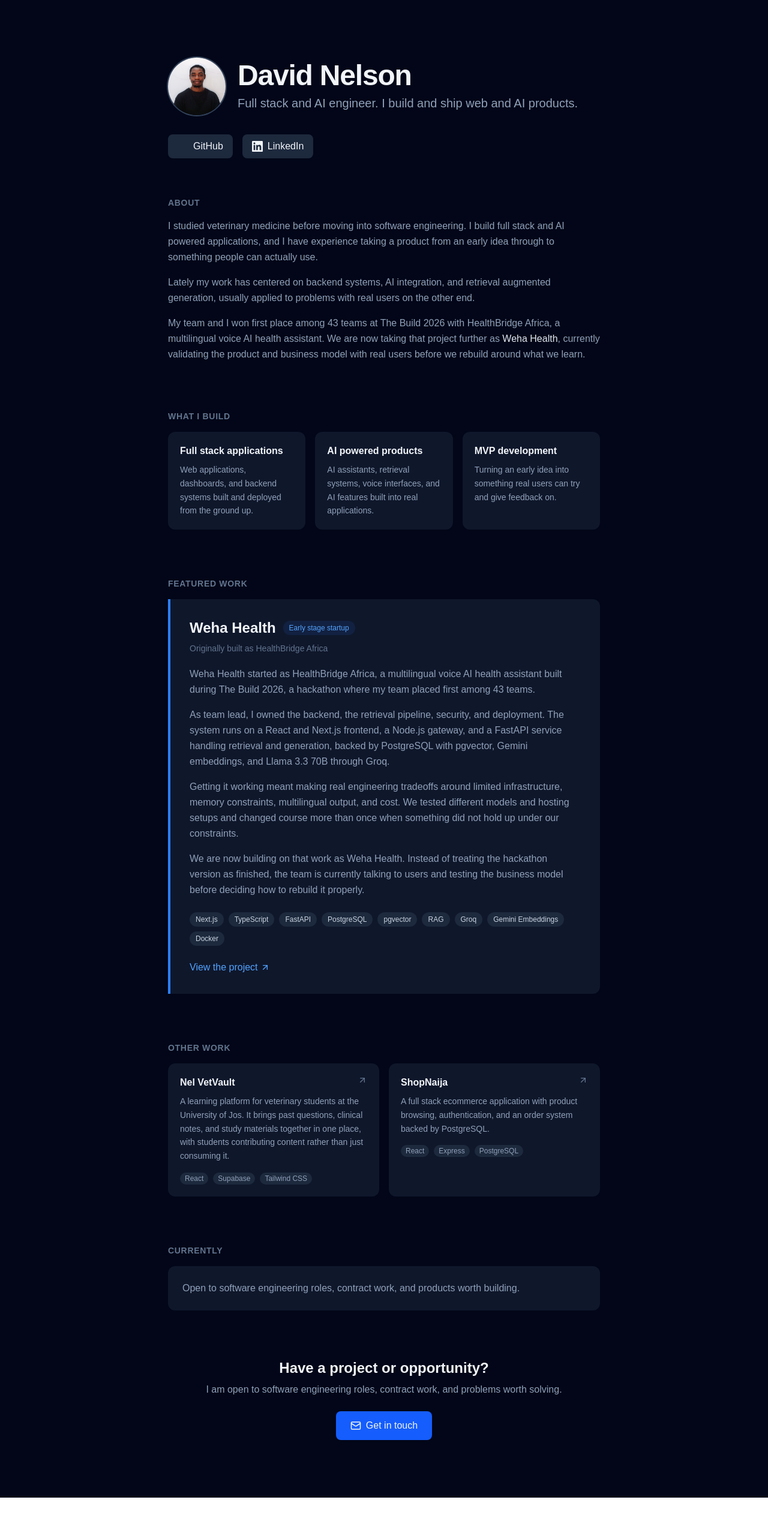
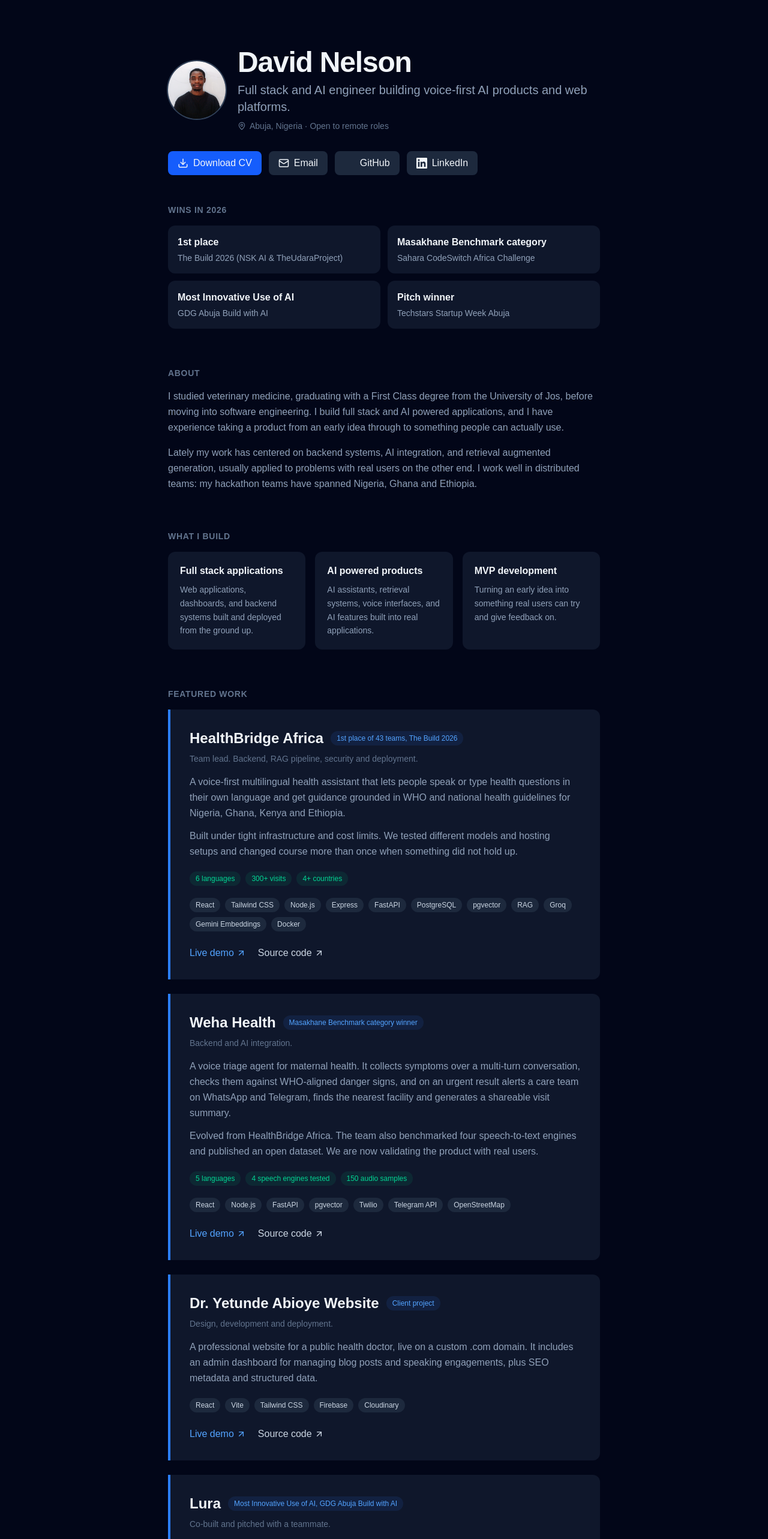
Before and after one commit to Dav-Nelson/davidnelson-portfolio, a Next.js app: page / in a window 1280 px wide. Shown: the top 2566 px of the page at 60% size. Before the commit the page ends 2497 px from the top, so only its background shows below. Built offline with nearby package versions, Linux system fonts and the light colour scheme; some icons are missing.

Commit message:
Update page.tsx

```diff
--- a/src/app/page.tsx
+++ b/src/app/page.tsx
@@ -1,4 +1,4 @@
-import { Mail, ArrowUpRight } from "lucide-react";
+import { Mail, ArrowUpRight, Download, MapPin } from "lucide-react";
 import { SiGithub } from "@icons-pack/react-simple-icons";
 
 function LinkedinIcon({ size = 18 }: { size?: number }) {
@@ -8,6 +8,95 @@ function LinkedinIcon({ size = 18 }: { size?: number }) {
     </svg>
   );
 }
+
+type Project = {
+  title: string;
+  badge: string;
+  role: string;
+  description: string[];
+  stats?: string[];
+  tags?: string[];
+  live?: string;
+  github?: string;
+};
+
+const wins = [
+  { title: "1st place", event: "The Build 2026 (NSK AI & TheUdaraProject)" },
+  {
+    title: "Masakhane Benchmark category",
+    event: "Sahara CodeSwitch Africa Challenge",
+  },
+  { title: "Most Innovative Use of AI", event: "GDG Abuja Build with AI" },
+  { title: "Pitch winner", event: "Techstars Startup Week Abuja" },
+];
+
+const featuredProjects: Project[] = [
+  {
+    title: "HealthBridge Africa",
+    badge: "1st place of 43 teams, The Build 2026",
+    role: "Team lead. Backend, RAG pipeline, security and deployment.",
+    description: [
+      "A voice-first multilingual health assistant that lets people speak or type health questions in their own language and get guidance grounded in WHO and national health guidelines for Nigeria, Ghana, Kenya and Ethiopia.",
+      "Built under tight infrastructure and cost limits. We tested different models and hosting setups and changed course more than once when something did not hold up.",
+    ],
+    stats: ["6 languages", "300+ visits", "4+ countries"],
+    tags: [
+      "React",
+      "Tailwind CSS",
+      "Node.js",
+      "Express",
+      "FastAPI",
+      "PostgreSQL",
+      "pgvector",
+      "RAG",
+      "Groq",
+      "Gemini Embeddings",
+      "Docker",
+    ],
+    live: "https://healthbridge-africa.vercel.app",
+    github: "https://github.com/Dav-Nelson/healthbridge-africa",
+  },
+  {
+    title: "Weha Health",
+    badge: "Masakhane Benchmark category winner",
+    role: "Backend and AI integration.",
+    description: [
+      "A voice triage agent for maternal health. It collects symptoms over a multi-turn conversation, checks them against WHO-aligned danger signs, and on an urgent result alerts a care team on WhatsApp and Telegram, finds the nearest facility and generates a shareable visit summary.",
+      "Evolved from HealthBridge Africa. The team also benchmarked four speech-to-text engines and published an open dataset. We are now validating the product with real users.",
+    ],
+    stats: ["5 languages", "4 speech engines tested", "150 audio samples"],
+    tags: [
+      "React",
+      "Node.js",
+      "FastAPI",
+      "pgvector",
+      "Twilio",
+      "Telegram API",
+      "OpenStreetMap",
+    ],
+    live: "https://weha-health-voice.vercel.app",
+    github: "https://github.com/Dav-Nelson/weha-health-voice",
+  },
+  {
+    title: "Dr. Yetunde Abioye Website",
+    badge: "Client project",
+    role: "Design, development and deployment.",
+    description: [
+      "A professional website for a public health doctor, live on a custom .com domain. It includes an admin dashboard for managing blog posts and speaking engagements, plus SEO metadata and structured data.",
+    ],
+    tags: ["React", "Vite", "Tailwind CSS", "Firebase", "Cloudinary"],
+    live: "https://yetundeabioye.com",
+    github: "https://github.com/Dav-Nelson/dr-yetunde-website",
+  },
+  {
+    title: "Lura",
+    badge: "Most Innovative Use of AI, GDG Abuja Build with AI",
+    role: "Co-built and pitched with a teammate.",
+    description: [
+      "A daily intelligence platform for Nigerian dropshippers. It monitors FX rates, competitor prices and supplier stock, then surfaces trending product opportunities with naira margin estimates in one morning digest.",
+    ],
+  },
+];
 
 const otherProjects = [
   {
@@ -26,23 +115,115 @@ const otherProjects = [
   },
 ];
 
-const healthbridgeTech = [
-  "Next.js",
-  "TypeScript",
-  "FastAPI",
-  "PostgreSQL",
-  "pgvector",
-  "RAG",
-  "Groq",
-  "Gemini Embeddings",
-  "Docker",
+const skills = [
+  {
+    group: "Frontend",
+    items: ["JavaScript", "TypeScript", "React", "Next.js", "Tailwind CSS"],
+  },
+  {
+    group: "Backend",
+    items: ["Node.js", "Express", "Python", "FastAPI", "REST APIs"],
+  },
+  {
+    group: "Data and AI",
+    items: ["PostgreSQL", "pgvector", "RAG", "LLM APIs", "Speech-to-text"],
+  },
+  {
+    group: "Tools",
+    items: ["Git", "GitHub Actions", "Docker", "Vercel", "Railway", "Firebase"],
+  },
 ];
+
+const EMAIL = "med.nelsonavid@gmail.com";
+const CV_PATH = "/David-Nelson-CV.pdf";
+
+function SectionTitle({ children }: { children: React.ReactNode }) {
+  return (
+    <h2 className="text-sm font-semibold uppercase tracking-wider text-slate-500 mb-4">
+      {children}
+    </h2>
+  );
+}
+
+function ProjectCard({ project }: { project: Project }) {
+  return (
+    <div className="border-l-4 border-blue-500 bg-slate-900 rounded-r-xl p-6 sm:p-8">
+      <div className="flex flex-wrap items-center gap-3">
+        <h3 className="text-2xl font-bold">{project.title}</h3>
+        <span className="text-xs px-2.5 py-1 rounded-full bg-blue-500/10 text-blue-400">
+          {project.badge}
+        </span>
+      </div>
+
+      <p className="mt-2 text-sm text-slate-500">{project.role}</p>
+
+      <div className="mt-4 space-y-3 text-slate-400 leading-relaxed">
+        {project.description.map((paragraph) => (
+          <p key={paragraph}>{paragraph}</p>
+        ))}
+      </div>
+
+      {project.stats && (
+        <div className="mt-5 flex flex-wrap gap-2">
+          {project.stats.map((stat) => (
+            <span
+              key={stat}
+              className="text-xs px-2.5 py-1 rounded-full bg-emerald-500/10 text-emerald-400"
+            >
+              {stat}
+            </span>
+          ))}
+        </div>
+      )}
+
+      {project.tags && (
+        <div className="mt-5 flex flex-wrap gap-2">
+          {project.tags.map((tag) => (
+            <span
+              key={tag}
+              className="text-xs px-2.5 py-1 rounded-full bg-slate-800 text-slate-300"
+            >
+              {tag}
+            </span>
+          ))}
+        </div>
+      )}
+
+      {(project.live || project.github) && (
+        <div className="mt-6 flex flex-wrap gap-5">
+          {project.live && (
+            <a
+              href={project.live}
+              target="_blank"
+              rel="noopener noreferrer"
+              className="inline-flex items-center gap-1 text-blue-400 hover:text-blue-300 font-medium"
+            >
+              Live demo
+              <ArrowUpRight size={16} />
+            </a>
+          )}
+          {project.github && (
+            <a
+              href={project.github}
+              target="_blank"
+              rel="noopener noreferrer"
+              className="inline-flex items-center gap-1 text-slate-300 hover:text-white font-medium"
+            >
+              Source code
+              <ArrowUpRight size={16} />
+            </a>
+          )}
+        </div>
+      )}
+    </div>
+  );
+}
 
 export default function Home() {
   return (
     <main className="min-h-screen bg-slate-950 text-slate-100">
       {/* HERO */}
-      <section className="max-w-3xl mx-auto px-6 pt-24 pb-16">
+      <section className="max-w-3xl mx-auto px-6 pt-20 pb-12">
         <div className="flex items-center gap-5">
           <img
             src="/headshot.jpg"
@@ -56,12 +237,35 @@ export default function Home() {
             </h1>
 
             <p className="mt-2 text-lg sm:text-xl text-slate-400">
-              Full stack and AI engineer. I build and ship web and AI products.
+              Full stack and AI engineer building voice-first AI products and
+              web platforms.
+            </p>
+
+            <p className="mt-2 flex items-center gap-1.5 text-sm text-slate-500">
+              <MapPin size={14} />
+              Abuja, Nigeria · Open to remote roles
             </p>
           </div>
         </div>
 
-        <div className="mt-8 flex flex-wrap gap-4">
+        <div className="mt-8 flex flex-wrap gap-3">
+          <a
+            href={CV_PATH}
+            download
+            className="flex items-center gap-2 px-4 py-2 rounded-lg bg-blue-600 hover:bg-blue-500 transition-colors font-medium"
+          >
+            <Download size={18} />
+            Download CV
+          </a>
+
+          <a
+            href={`mailto:${EMAIL}`}
+            className="flex items-center gap-2 px-4 py-2 rounded-lg bg-slate-800 hover:bg-slate-700 transition-colors"
+          >
+            <Mail size={18} />
+            Email
+          </a>
+
           <a
             href="https://github.com/Dav-Nelson"
             target="_blank"
@@ -84,15 +288,28 @@ export default function Home() {
         </div>
       </section>
 
+      {/* WINS */}
+      <section className="max-w-3xl mx-auto px-6 pb-16">
+        <SectionTitle>Wins in 2026</SectionTitle>
+
+        <div className="grid sm:grid-cols-2 gap-3">
+          {wins.map((win) => (
+            <div key={win.event} className="bg-slate-900 rounded-xl p-4">
+              <p className="font-semibold text-slate-100">{win.title}</p>
+              <p className="mt-1 text-sm text-slate-400">{win.event}</p>
+            </div>
+          ))}
+        </div>
+      </section>
+
       {/* ABOUT */}
-      <section className="max-w-3xl mx-auto px-6 pb-20">
-        <h2 className="text-sm font-semibold uppercase tracking-wider text-slate-500 mb-4">
-          About
-        </h2>
+      <section className="max-w-3xl mx-auto px-6 pb-16">
+        <SectionTitle>About</SectionTitle>
 
         <div className="space-y-4 text-slate-400 leading-relaxed">
           <p>
-            I studied veterinary medicine before moving into software
+            I studied veterinary medicine, graduating with a First Class
+            degree from the University of Jos, before moving into software
             engineering. I build full stack and AI powered applications, and
             I have experience taking a product from an early idea through to
             something people can actually use.
@@ -101,25 +318,16 @@ export default function Home() {
           <p>
             Lately my work has centered on backend systems, AI integration,
             and retrieval augmented generation, usually applied to problems
-            with real users on the other end.
-          </p>
-
-          <p>
-            My team and I won first place among 43 teams at The Build 2026
-            with HealthBridge Africa, a multilingual voice AI health
-            assistant. We are now taking that project further as{" "}
-            <span className="text-slate-200 font-medium">Weha Health</span>,
-            currently validating the product and business model with real
-            users before we rebuild around what we learn.
+            with real users on the other end. I work well in distributed
+            teams: my hackathon teams have spanned Nigeria, Ghana and
+            Ethiopia.
           </p>
         </div>
       </section>
 
       {/* WHAT I BUILD */}
-      <section className="max-w-3xl mx-auto px-6 pb-20">
-        <h2 className="text-sm font-semibold uppercase tracking-wider text-slate-500 mb-4">
-          What I Build
-        </h2>
+      <section className="max-w-3xl mx-auto px-6 pb-16">
+        <SectionTitle>What I Build</SectionTitle>
 
         <div className="grid sm:grid-cols-3 gap-4">
           <div className="bg-slate-900 rounded-xl p-5">
@@ -148,84 +356,20 @@ export default function Home() {
         </div>
       </section>
 
-      {/* FEATURED PROJECT */}
-      <section className="max-w-3xl mx-auto px-6 pb-20">
-        <h2 className="text-sm font-semibold uppercase tracking-wider text-slate-500 mb-4">
-          Featured Work
-        </h2>
+      {/* FEATURED WORK */}
+      <section className="max-w-3xl mx-auto px-6 pb-16">
+        <SectionTitle>Featured Work</SectionTitle>
 
-        <div className="border-l-4 border-blue-500 bg-slate-900 rounded-r-xl p-6 sm:p-8">
-          <div className="flex flex-wrap items-center gap-3">
-            <h3 className="text-2xl font-bold">Weha Health</h3>
-
-            <span className="text-xs px-2.5 py-1 rounded-full bg-blue-500/10 text-blue-400">
-              Early stage startup
-            </span>
-          </div>
-
-          <p className="mt-2 text-sm text-slate-500">
-            Originally built as HealthBridge Africa
-          </p>
-
-          <p className="mt-5 text-slate-400 leading-relaxed">
-            Weha Health started as HealthBridge Africa, a multilingual voice
-            AI health assistant built during The Build 2026, a hackathon
-            where my team placed first among 43 teams.
-          </p>
-
-          <p className="mt-4 text-slate-400 leading-relaxed">
-            As team lead, I owned the backend, the retrieval pipeline,
-            security, and deployment. The system runs on a React and Next.js
-            frontend, a Node.js gateway, and a FastAPI service handling
-            retrieval and generation, backed by PostgreSQL with pgvector,
-            Gemini embeddings, and Llama 3.3 70B through Groq.
-          </p>
-
-          <p className="mt-4 text-slate-400 leading-relaxed">
-            Getting it working meant making real engineering tradeoffs
-            around limited infrastructure, memory constraints, multilingual
-            output, and cost. We tested different models and hosting setups
-            and changed course more than once when something did not hold up
-            under our constraints.
-          </p>
-
-          <p className="mt-4 text-slate-400 leading-relaxed">
-            We are now building on that work as Weha Health. Instead of
-            treating the hackathon version as finished, the team is
-            currently talking to users and testing the business model before
-            deciding how to rebuild it properly.
-          </p>
-
-          <div className="mt-6 flex flex-wrap gap-2">
-            {healthbridgeTech.map((tag) => (
-              <span
-                key={tag}
-                className="text-xs px-2.5 py-1 rounded-full bg-slate-800 text-slate-300"
-              >
-                {tag}
-              </span>
+        <div className="space-y-6">
+          {featuredProjects.map((project) => (
+            <ProjectCard key={project.title} project={project} />
           ))}
-          </div>
-
-          <div className="mt-6 flex flex-wrap gap-4">
-            <a
-              href="https://github.com/Dav-Nelson/healthbridge-africa"
-              target="_blank"
-              rel="noopener noreferrer"
-              className="inline-flex items-center gap-1 text-blue-400 hover:text-blue-300 font-medium"
-            >
-              View the project
-              <ArrowUpRight size={16} />
-            </a>
-          </div>
         </div>
       </section>
 
       {/* OTHER WORK */}
-      <section className="max-w-3xl mx-auto px-6 pb-20">
-        <h2 className="text-sm font-semibold uppercase tracking-wider text-slate-500 mb-4">
-          Other Work
-        </h2>
+      <section className="max-w-3xl mx-auto px-6 pb-16">
+        <SectionTitle>Other Work</SectionTitle>
 
         <div className="grid sm:grid-cols-2 gap-4">
           {otherProjects.map((project) => (
@@ -263,17 +407,26 @@ export default function Home() {
         </div>
       </section>
 
-      {/* CURRENTLY */}
-      <section className="max-w-3xl mx-auto px-6 pb-20">
-        <h2 className="text-sm font-semibold uppercase tracking-wider text-slate-500 mb-4">
-          Currently
-        </h2>
+      {/* SKILLS */}
+      <section className="max-w-3xl mx-auto px-6 pb-16">
+        <SectionTitle>Skills</SectionTitle>
 
-        <div className="bg-slate-900 rounded-xl p-6">
-          <p className="text-slate-400 leading-relaxed">
-            Open to software engineering roles, contract work, and products
-            worth building.
-          </p>
+        <div className="grid sm:grid-cols-2 gap-4">
+          {skills.map((skill) => (
+            <div key={skill.group} className="bg-slate-900 rounded-xl p-5">
+              <h3 className="font-semibold">{skill.group}</h3>
+              <div className="mt-3 flex flex-wrap gap-2">
+                {skill.items.map((item) => (
+                  <span
+                    key={item}
+                    className="text-xs px-2.5 py-1 rounded-full bg-slate-800 text-slate-300"
+                  >
+                    {item}
+                  </span>
+                ))}
+              </div>
+            </div>
+          ))}
         </div>
       </section>
 
@@ -282,17 +435,28 @@ export default function Home() {
         <h2 className="text-2xl font-bold">Have a project or opportunity?</h2>
 
         <p className="mt-2 text-slate-400">
-          I am open to software engineering roles, contract work, and
-          problems worth solving.
+          I am open to remote software engineering roles, contract work, and
+          problems worth solving. Available to start immediately.
         </p>
 
+        <div className="mt-6 flex flex-wrap justify-center gap-3">
           <a
-          href="mailto:med.nelsonavid@gmail.com"
-          className="mt-6 inline-flex items-center gap-2 px-6 py-3 rounded-lg bg-blue-600 hover:bg-blue-500 transition-colors font-medium"
+            href={`mailto:${EMAIL}`}
+            className="inline-flex items-center gap-2 px-6 py-3 rounded-lg bg-blue-600 hover:bg-blue-500 transition-colors font-medium"
           >
             <Mail size={18} />
             Get in touch
           </a>
+
+          <a
+            href={CV_PATH}
+            download
+            className="inline-flex items-center gap-2 px-6 py-3 rounded-lg bg-slate-800 hover:bg-slate-700 transition-colors font-medium"
+          >
+            <Download size={18} />
+            Download CV
+          </a>
+        </div>
       </section>
     </main>
   );
```
Lines whose indentation alone changed are shown as unchanged.
